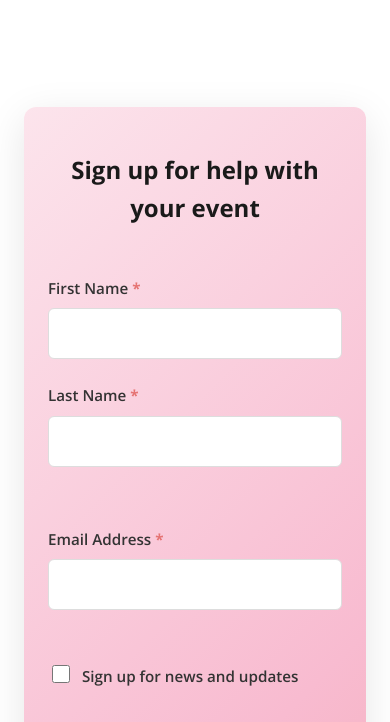
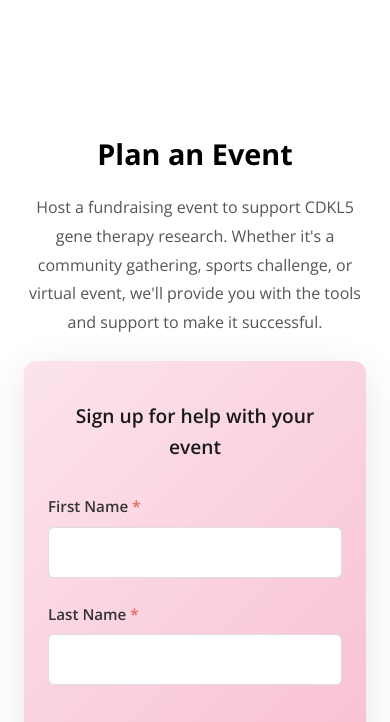
Before and after one commit to sakabraw-1/gene_therapy, a plain HTML site: page plan-event.html in a window 390 px wide. Shown: the part 78-800 px from the top of the page. Drawn offline with nearby package versions, Linux system fonts and the light colour scheme.

Commit message:
Add Plan an Event page title and description above the form

```diff
--- a/css/style.css
+++ b/css/style.css
@@ -1691,6 +1691,23 @@ section[id] {
     padding: 4rem 0;
 }
 
+.event-form-section .page-title {
+    font-size: 3rem;
+    color: var(--primary-color);
+    text-align: center;
+    margin-bottom: 1rem;
+    font-weight: 700;
+}
+
+.event-form-section .page-description {
+    font-size: 1.2rem;
+    color: #555;
+    text-align: center;
+    max-width: 800px;
+    margin: 0 auto 3rem;
+    line-height: 1.8;
+}
+
 .event-form-wrapper {
     max-width: 700px;
     margin: 0 auto;
@@ -1701,6 +1718,14 @@ section[id] {
     border-radius: 12px;
     padding: 3rem;
     box-shadow: 0 10px 40px rgba(0,0,0,0.1);
+}
+
+.event-form-card .form-heading {
+    font-size: 1.5rem;
+    color: #1a1a1a;
+    margin-bottom: 1.5rem;
+    text-align: center;
+    font-weight: 600;
 }
 
 .event-form-card h1 {
@@ -1983,6 +2008,15 @@ section[id] {
 
 /* Responsive Plan Event Page */
 @media (max-width: 900px) {
+    .event-form-section .page-title {
+        font-size: 2.2rem;
+    }
+
+    .event-form-section .page-description {
+        font-size: 1.1rem;
+        margin-bottom: 2rem;
+    }
+
     .event-form-card {
         padding: 2rem;
     }
@@ -2012,8 +2046,21 @@ section[id] {
         padding: 2rem 0;
     }
 
+    .event-form-section .page-title {
+        font-size: 1.8rem;
+    }
+
+    .event-form-section .page-description {
+        font-size: 1rem;
+        margin-bottom: 1.5rem;
+    }
+
     .event-form-card {
         padding: 1.5rem;
+    }
+
+    .event-form-card .form-heading {
+        font-size: 1.2rem;
     }
 
     .event-form-card h1 {
--- a/plan-event.html
+++ b/plan-event.html
@@ -50,9 +50,11 @@
         <!-- Event Form Section -->
         <section class="section event-form-section">
             <div class="container">
+                <h1 class="page-title">Plan an Event</h1>
+                <p class="page-description">Host a fundraising event to support CDKL5 gene therapy research. Whether it's a community gathering, sports challenge, or virtual event, we'll provide you with the tools and support to make it successful.</p>
                 <div class="event-form-wrapper">
                     <div class="event-form-card">
-                        <h1>Sign up for help with your event</h1>
+                        <h2 class="form-heading">Sign up for help with your event</h2>
                         <form action="https://formspree.io/f/your-form-id" method="post" class="event-form">
                             <div class="form-row">
                                 <div class="form-group">
```
